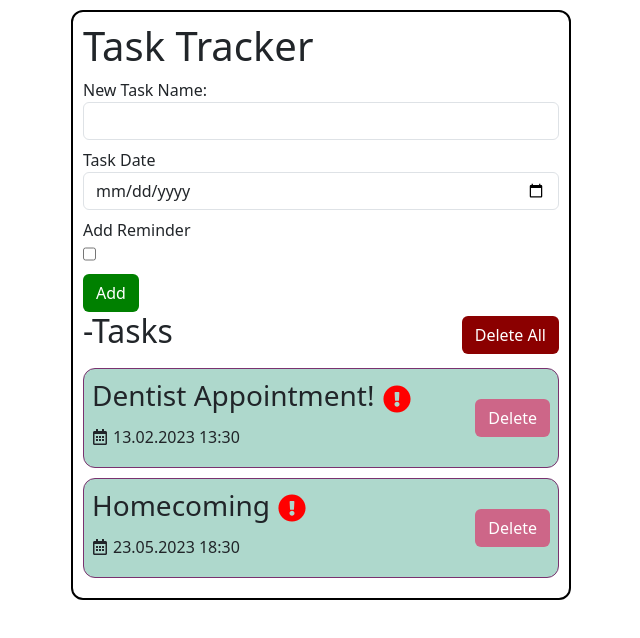
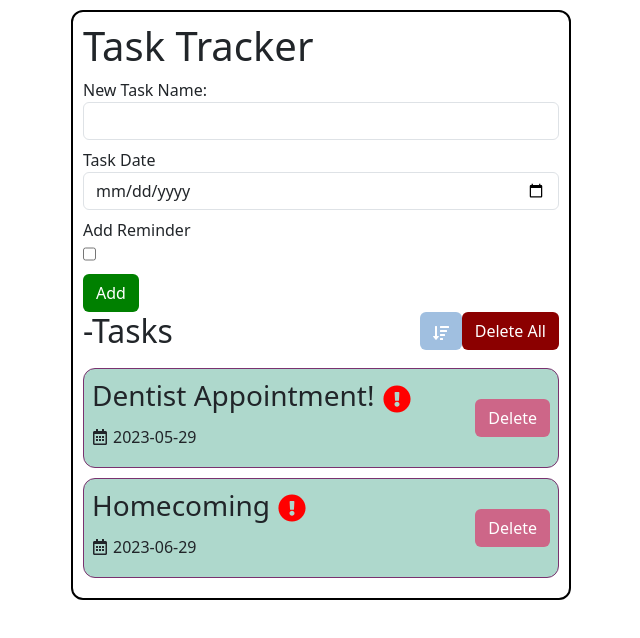
Before and after one commit to mitokande/to-do-react, a React (Create React App) app: page / in a window 1280 px wide. Shown: the top 638 px of the page, without its empty margins (319-959 px from the left). Built offline with nearby package versions, Linux system fonts and the light colour scheme.

Commit message:
feat(sort by date): added sort button and basic sort functionality

```diff
--- a/src/App.js
+++ b/src/App.js
@@ -4,18 +4,19 @@ import Todos from './components/Todos'
 import NewTask from './components/NewTask'
 
 export default function App() {
+  const [sortDesc, setSortDesc] = useState(0)
   const [todos, setTodos] = useState([
     {
       id: 1,
       text: 'Dentist Appointment!',
-      dateTime: '13.02.2023 13:30',
+      dateTime: '2023-05-29',
       reminder: true,
       completed: false,
     },
     {
       id: 2,
       text: 'Homecoming',
-      dateTime: '23.05.2023 18:30',
+      dateTime: '2023-06-29',
       reminder: true,
       completed: false,
     }
@@ -44,11 +45,29 @@ export default function App() {
   const deleteAll = () => {
     setTodos([])
   }
+
+  const sortAction = (type) => {
+    switch (type) {
+      case "asc":
+        setTodos([...todos.sort(function (a, b) {
+          return new Date(b.dateTime) - new Date(a.dateTime);
+        })])
+        break;
+      case "desc":
+        setTodos([...todos.sort(function (a, b) {
+          return new Date(b.dateTime) - new Date(a.dateTime);
+        })])
+        break;
+      default:
+        break;
+    }
+
+  }
   return (
     <div className='main'>
       <Header></Header>
       <NewTask addTask={addTodo} />
-      <Todos onComplete={complete} tasks={todos} deleteAll={deleteAll} onDelete={deleteTodo} ></Todos>
+      <Todos onComplete={complete} tasks={todos} deleteAll={deleteAll} sortAction={sortAction} onDelete={deleteTodo} ></Todos>
     </div>
   )
 }
--- a/src/components/Todos.js
+++ b/src/components/Todos.js
@@ -1,13 +1,18 @@
 import React from 'react'
 import Todo from './Todo'
 import Button from './Button'
+import { FaSortAmountDown } from 'react-icons/fa'
 
-export default function Todos({ tasks, onDelete, onComplete, deleteAll }) {
+
+export default function Todos({ tasks, onDelete, onComplete, deleteAll, sortAction }) {
     return (
         <div>
             <div style={{ display: 'flex', justifyContent: 'space-between' }}>
                 <h2>-Tasks</h2>
-                <Button title={'Delete All'} onClick={deleteAll} bgColor={'darkred'} />
+                <div>
+                    <Button title={<FaSortAmountDown style={{ alignSelf: 'center' }} />} onClick={() => sortAction("asc")} bgColor="#A0BFE0"></Button>
+                    <Button title={'Delete All'} onClick={deleteAll} bgColor={'darkred'} />
+                </div>
             </div>
             {tasks.length > 0 ? tasks.map((todo) => (
                 <Todo key={todo.id} onDelete={onDelete} onComplete={onComplete} todo={todo}></Todo>
```
